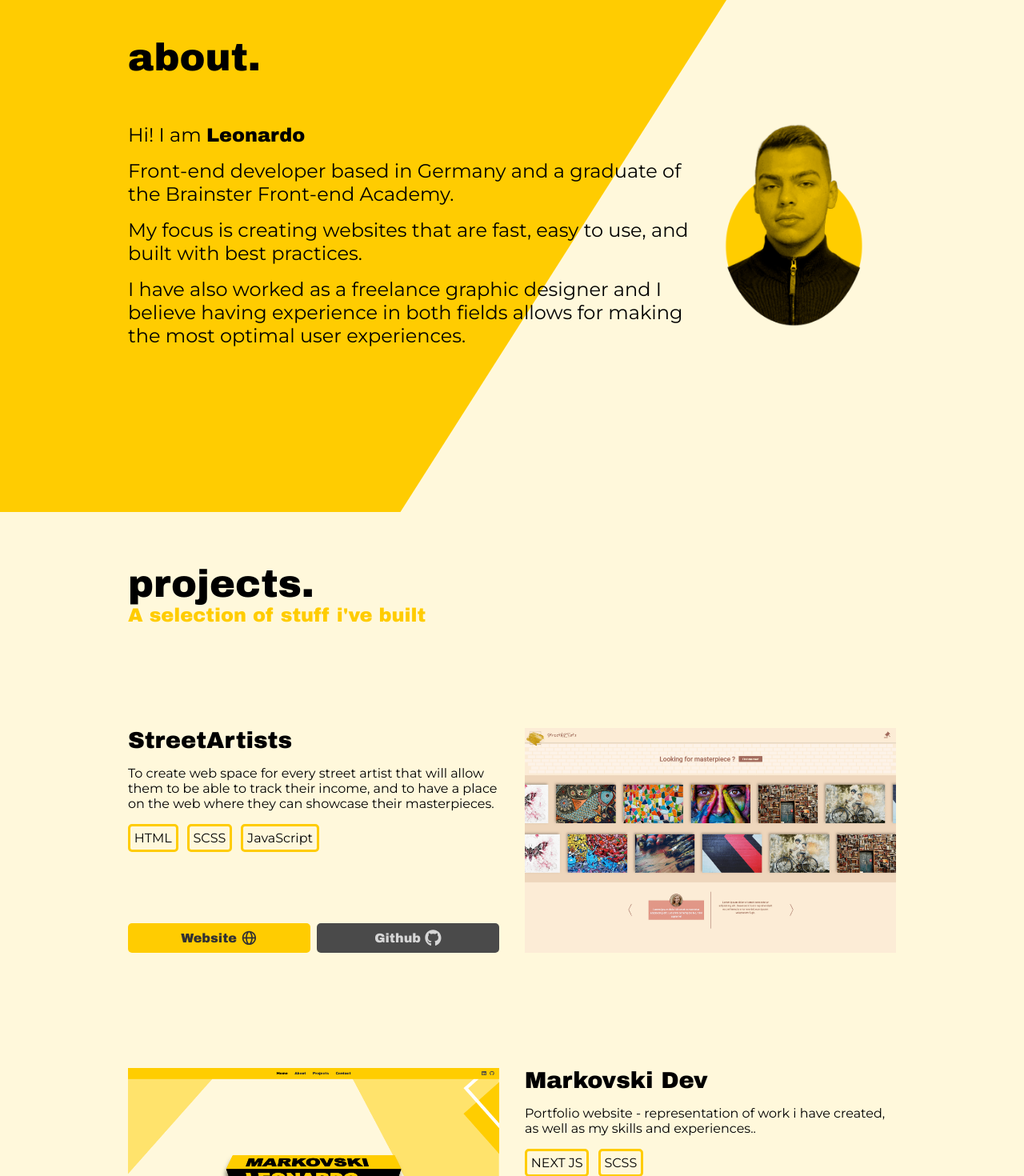
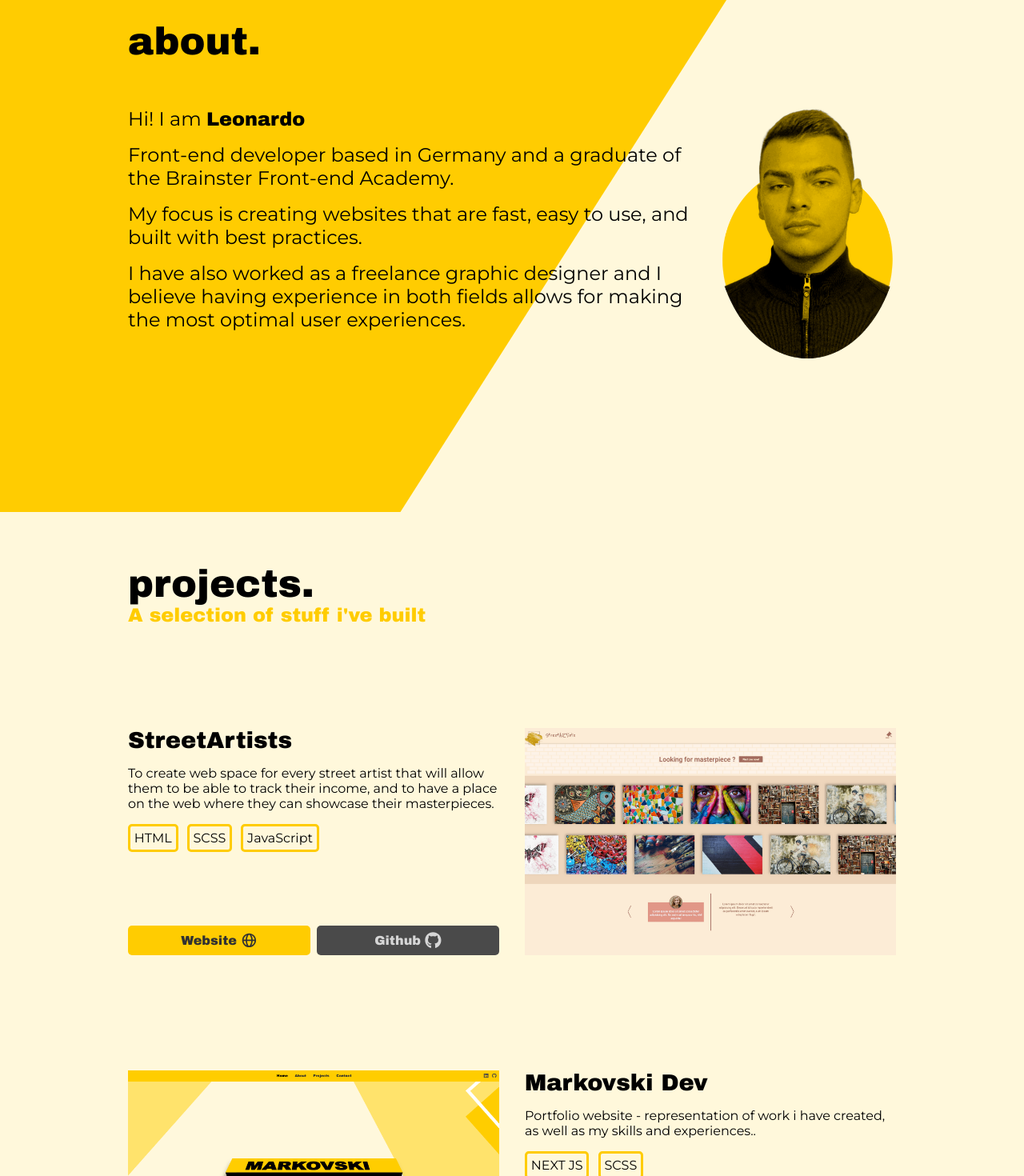
Before and after one commit to markoskyL/markovski.dev, a Next.js app: page / in a window 1280 px wide. Shown: the part 960-2430 px from the top of the page at 80% size. Built offline with nearby package versions, Linux system fonts and the light colour scheme.

Commit message:
changed next Image to normal img tag
couldn't find a solution for the problem: images were loading too slow on the website while locally they were alright.

```diff
--- a/components/_AboutPage/AboutPage.module.scss
+++ b/components/_AboutPage/AboutPage.module.scss
@@ -37,6 +37,7 @@
     }
     .textAndImgWrapper {
       display: flex;
+      gap: 4%;
       @media screen and (max-width: $tablet-XL) {
         flex-direction: column-reverse;
       }
@@ -44,6 +45,14 @@
         display: flex;
         flex-direction: column;
         gap: 1rem;
+        width: 73%;
+        @media screen and (max-width: $tablet-XL) {
+          width: 100%;
+        }
+        @media screen and (max-width: $phone-XS) {
+          gap: 0.5rem;
+          padding-bottom: 2rem;
+        }
         p {
           font-family: "Montserrat";
           font-size: 1.5rem;
@@ -56,26 +65,33 @@
         }
       }
       .imageWrapper {
-        width: 650px;
-
+        width: 23%;
+        max-width: 250px;
         @media screen and (max-width: $tablet-XL) {
           position: absolute;
-          width: 200px;
+          width: 130px;
           top: -35px;
-          right: 0;
+          right: 10%;
         }
-        @media screen and (min-width: $phone-M) and (max-width: $tablet-XS) {
-          right: -50px;
+
+        @media screen and (max-width: $tablet-XS) {
+          width: 110px;
+          top: -10px;
+          right: 0%;
         }
-        @media screen and (max-width: $phone-L) {
-          top: 0;
-          width: 150px;
+
+        @media screen and (max-width: $phone-S) {
+          width: 90px;
         }
-        @media screen and (max-width: $phone-S) {
-          right: -20px;
-        }
+
         @media screen and (max-width: $phone-XS) {
           position: static;
+          margin-bottom: 1rem;
+        }
+        img {
+          max-width: 100%;
+          object-fit: cover;
+          object-position: center;
         }
       }
     }
--- a/components/_AboutPage/AboutPage.tsx
+++ b/components/_AboutPage/AboutPage.tsx
@@ -30,15 +30,7 @@ const AboutPage = () => {
             </p>
           </div>
           <div className={styles.imageWrapper}>
-            <Image
-              priority
-              src={"/images/Vector.png"}
-              height={"100%"}
-              width={"100%"}
-              layout={"responsive"}
-              objectFit={"contain"}
-              alt="Leonardo Markovski Image"
-            />
+            <img src={"/images/Vector.png"} alt="Leonardo Markovski Image" />
           </div>
         </div>
       </div>
--- a/components/_ProjectsPage/ProjectCard/ProjectCard.module.scss
+++ b/components/_ProjectsPage/ProjectCard/ProjectCard.module.scss
@@ -15,14 +15,11 @@
   }
   .imgWrapper {
     width: 50vw;
-    // max-height: 200px;
-    //Fixes explicit width & height error of next Image
-    > span {
-      position: unset !important;
-    }
-    .image {
-      position: relative !important;
-      height: unset !important;
+    img {
+      width: 100%;
+      height: 100%;
+      object-fit: cover;
+      object-position: center;
     }
     //*//
     @media screen and (max-width: $laptop-XS) {
--- a/components/_ProjectsPage/ProjectCard/ProjectCard.tsx
+++ b/components/_ProjectsPage/ProjectCard/ProjectCard.tsx
@@ -24,13 +24,7 @@ const ProjectCard: React.FC<ProjectCardProps> = (props) => {
       id={props.id}
     >
       <div className={styles.imgWrapper}>
-        <Image
-          src={props.imgSrc}
-          layout={"fill"}
-          objectFit="cover"
-          alt={`${props.title} image`}
-          className={styles.image}
-        />
+        <img src={props.imgSrc} alt={`${props.title} image`} />
       </div>
 
       <div className={styles.projectInfo}>
```
